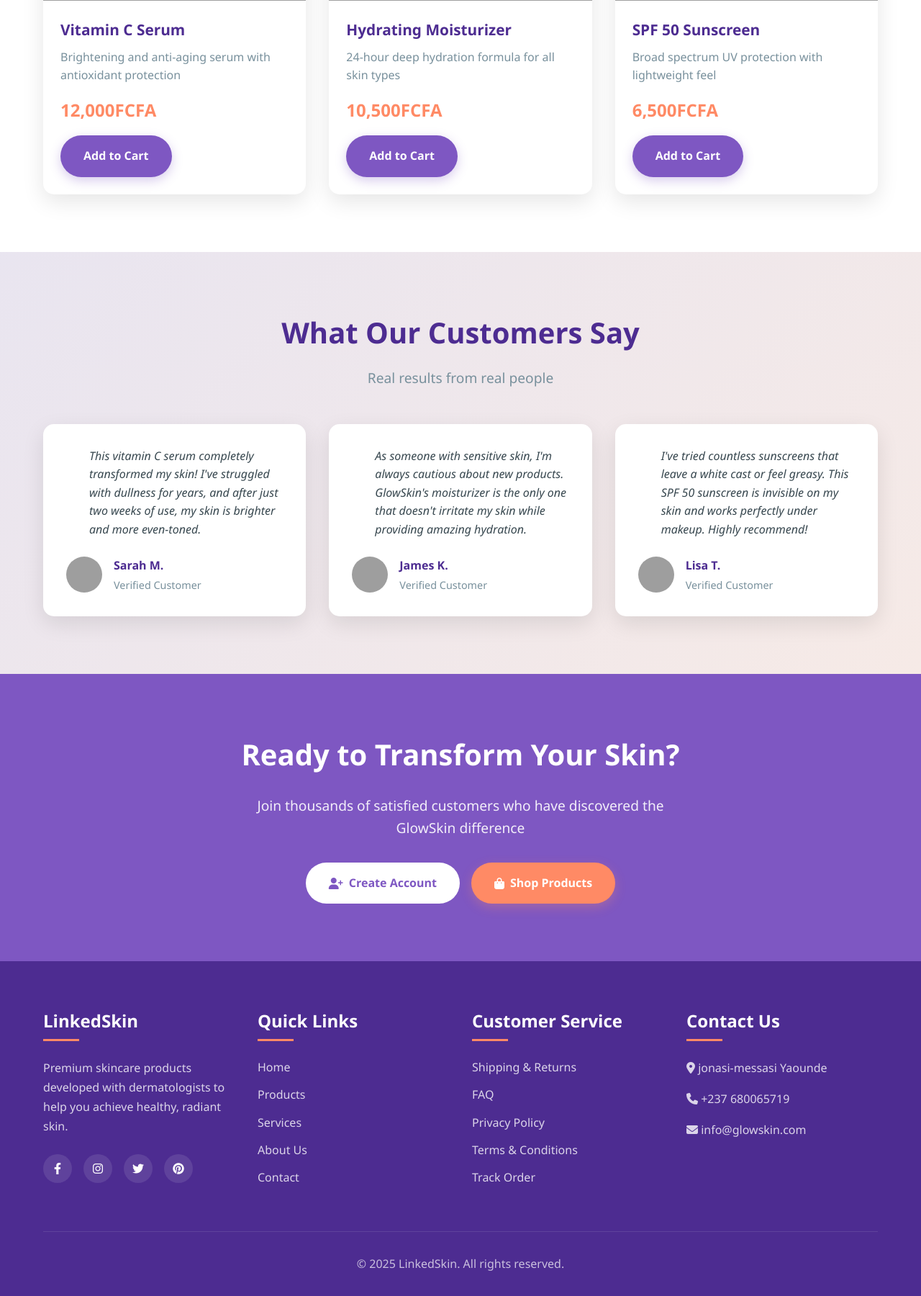
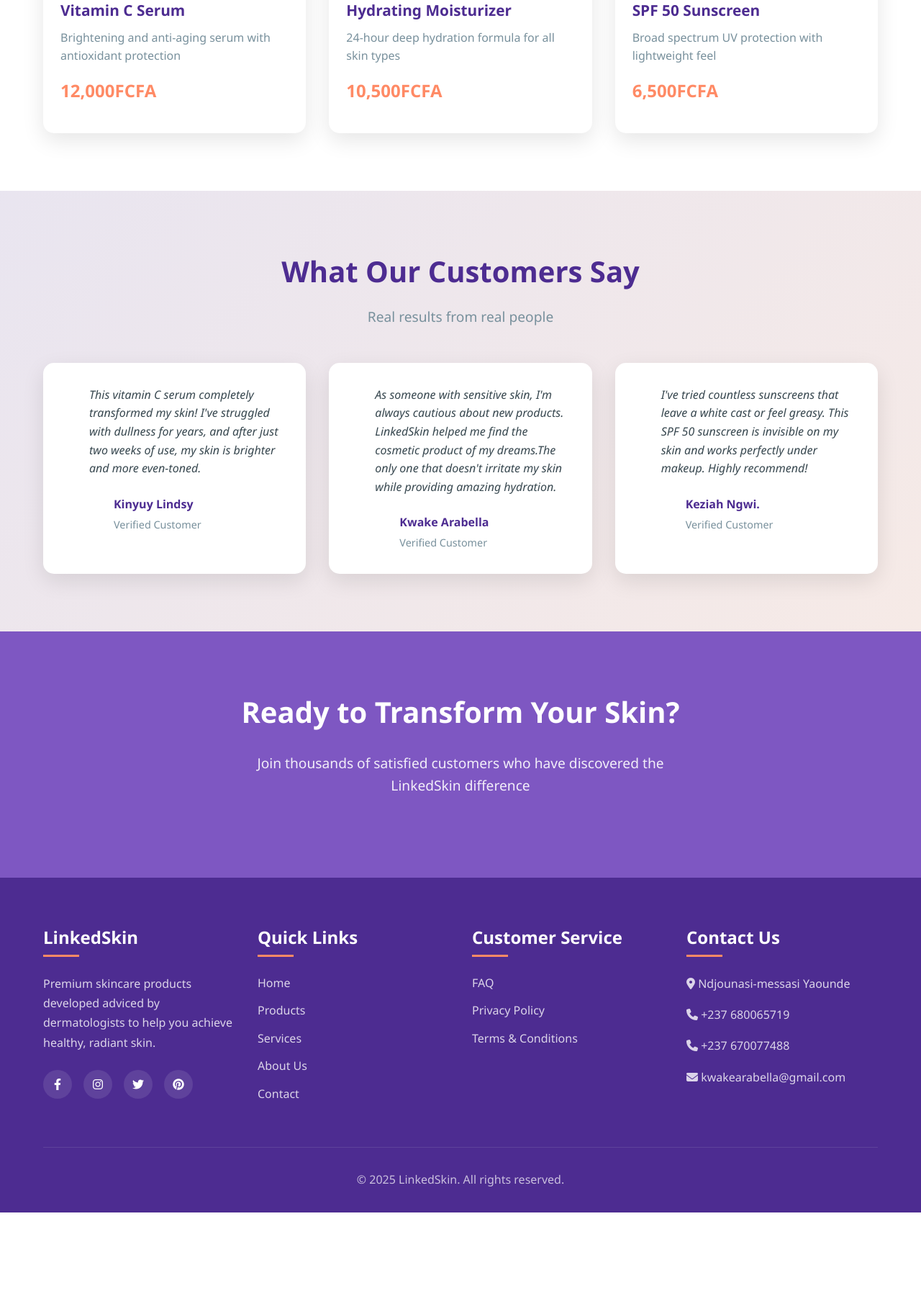
Before and after one commit to lindsy12/summer-project, a PHP site: page / in a window 1280 px wide. Shown: the part 1858-3658 px from the top of the page at 72% size. After the commit the page ends 3542 px from the top, so only its background shows below. Run offline with PHP 8.4, Linux system fonts and the light colour scheme; grey boxes are pictures that could not be loaded.

Commit message:
Updated codes for Home Page

```diff
--- a/includes/footer.php
+++ b/includes/footer.php
@@ -620,7 +620,7 @@
             <div class="footer-content">
                 <div class="footer-column">
                     <h3>LinkedSkin</h3>
-                    <p>Premium skincare products developed with dermatologists to help you achieve healthy, radiant skin.</p>
+                    <p>Premium skincare products developed adviced by dermatologists to help you achieve healthy, radiant skin.</p>
                     <div class="social-links">
                         <a href="#" class="social-link"><i class="fab fa-facebook-f"></i></a>
                         <a href="#" class="social-link"><i class="fab fa-instagram"></i></a>
@@ -643,19 +643,18 @@
                 <div class="footer-column">
                     <h3>Customer Service</h3>
                     <ul class="footer-links">
-                        <li><a href="#">Shipping & Returns</a></li>
                         <li><a href="#">FAQ</a></li>
                         <li><a href="#">Privacy Policy</a></li>
                         <li><a href="#">Terms & Conditions</a></li>
-                        <li><a href="#">Track Order</a></li>
                     </ul>
                 </div>
 
                 <div class="footer-column">
                     <h3>Contact Us</h3>
-                    <p><i class="fas fa-map-marker-alt"></i> jonasi-messasi Yaounde</p>
+                    <p><i class="fas fa-map-marker-alt"></i> Ndjounasi-messasi Yaounde</p>
                     <p><i class="fas fa-phone"></i> +237 680065719</p>
-                    <p><i class="fas fa-envelope"></i> info@glowskin.com</p>
+                    <p><i class="fas fa-phone"></i> +237 670077488</p>
+                    <p><i class="fas fa-envelope"></i> kwakearabella@gmail.com</p>
                 </div>
             </div>
 
--- a/index.php
+++ b/index.php
@@ -623,14 +623,6 @@
             <div class="hero-text">
                 <h1>Discover Your Perfect Skincare Routine</h1>
                 <p>LinkedSkin offers premium skincare products and expert advice to help you achieve healthy, radiant skin. Our dermatologist-approved formulas are designed for all skin types.</p>
-                <div class="hero-buttons">
-                    <a href="#" class="btn btn-primary">
-                        <i class="fas fa-shopping-bag"></i> Shop Now
-                    </a>
-                    <a href="#" class="btn btn-secondary">
-                        <i class="fas fa-calendar-alt"></i> Book Consultation
-                    </a>
-                </div>
             </div>
             <div class="hero-image">
                 <img src="https://images.pexels.com/photos/3762879/pexels-photo-3762879.jpeg?auto=compress&cs=tinysrgb&w=1260&h=750&dpr=1" alt="Skincare Products">
@@ -693,7 +685,6 @@
                         <h3>Vitamin C Serum</h3>
                         <p>Brightening and anti-aging serum with antioxidant protection</p>
                         <div class="product-price">12,000FCFA</div>
-                        <a href="#" class="btn btn-primary">Add to Cart</a>
                     </div>
                 </div>
 
@@ -705,7 +696,6 @@
                         <h3>Hydrating Moisturizer</h3>
                         <p>24-hour deep hydration formula for all skin types</p>
                         <div class="product-price">10,500FCFA</div>
-                        <a href="#" class="btn btn-primary">Add to Cart</a>
                     </div>
                 </div>
 
@@ -717,7 +707,6 @@
                         <h3>SPF 50 Sunscreen</h3>
                         <p>Broad spectrum UV protection with lightweight feel</p>
                         <div class="product-price">6,500FCFA</div>
-                        <a href="#" class="btn btn-primary">Add to Cart</a>
                     </div>
                 </div>
             </div>
@@ -740,10 +729,9 @@
                     </div>
                     <div class="testimonial-author">
                         <div class="author-avatar">
-                            <img src="https://images.pexels.com/photos/415829/pexels-photo-415829.jpeg?auto=compress&cs=tinysrgb&w=1260&h=750&dpr=1" alt="Sarah M.">
                         </div>
                         <div class="author-info">
-                            <h4>Sarah M.</h4>
+                            <h4>Kinyuy Lindsy</h4>
                             <p>Verified Customer</p>
                         </div>
                     </div>
@@ -751,14 +739,13 @@
 
                 <div class="testimonial-card">
                     <div class="testimonial-text">
-                        As someone with sensitive skin, I'm always cautious about new products. GlowSkin's moisturizer is the only one that doesn't irritate my skin while providing amazing hydration.
+                        As someone with sensitive skin, I'm always cautious about new products. LinkedSkin helped me find the cosmetic product of my dreams.The only one that doesn't irritate my skin while providing amazing hydration.
                     </div>
                     <div class="testimonial-author">
                         <div class="author-avatar">
-                            <img src="https://images.pexels.com/photos/2379004/pexels-photo-2379004.jpeg?auto=compress&cs=tinysrgb&w=1260&h=750&dpr=1" alt="James K.">
                         </div>
                         <div class="author-info">
-                            <h4>James K.</h4>
+                            <h4>Kwake Arabella</h4>
                             <p>Verified Customer</p>
                         </div>
                     </div>
@@ -770,10 +757,9 @@
                     </div>
                     <div class="testimonial-author">
                         <div class="author-avatar">
-                            <img src="https://images.pexels.com/photos/3785077/pexels-photo-3785077.jpeg?auto=compress&cs=tinysrgb&w=1260&h=750&dpr=1" alt="Lisa T.">
                         </div>
                         <div class="author-info">
-                            <h4>Lisa T.</h4>
+                            <h4>Keziah Ngwi.</h4>
                             <p>Verified Customer</p>
                         </div>
                     </div>
@@ -787,15 +773,7 @@
     <section class="cta">
         <div class="container">
             <h2>Ready to Transform Your Skin?</h2>
-            <p>Join thousands of satisfied customers who have discovered the GlowSkin difference</p>
-            <div class="cta-buttons">
-                <a href="authentication/register.php" class="btn btn-light">
-                    <i class="fas fa-user-plus"></i> Create Account
-                </a>
-                <a href="#" class="btn btn-secondary">
-                    <i class="fas fa-shopping-bag"></i> Shop Products
-                </a>
-            </div>
+            <p>Join thousands of satisfied customers who have discovered the LinkedSkin difference</p>
         </div>
     </section>
 <?php include 'includes/footer.php'; ?>
```
Also changed, not shown: pages/about.php (+7 -9 lines).
